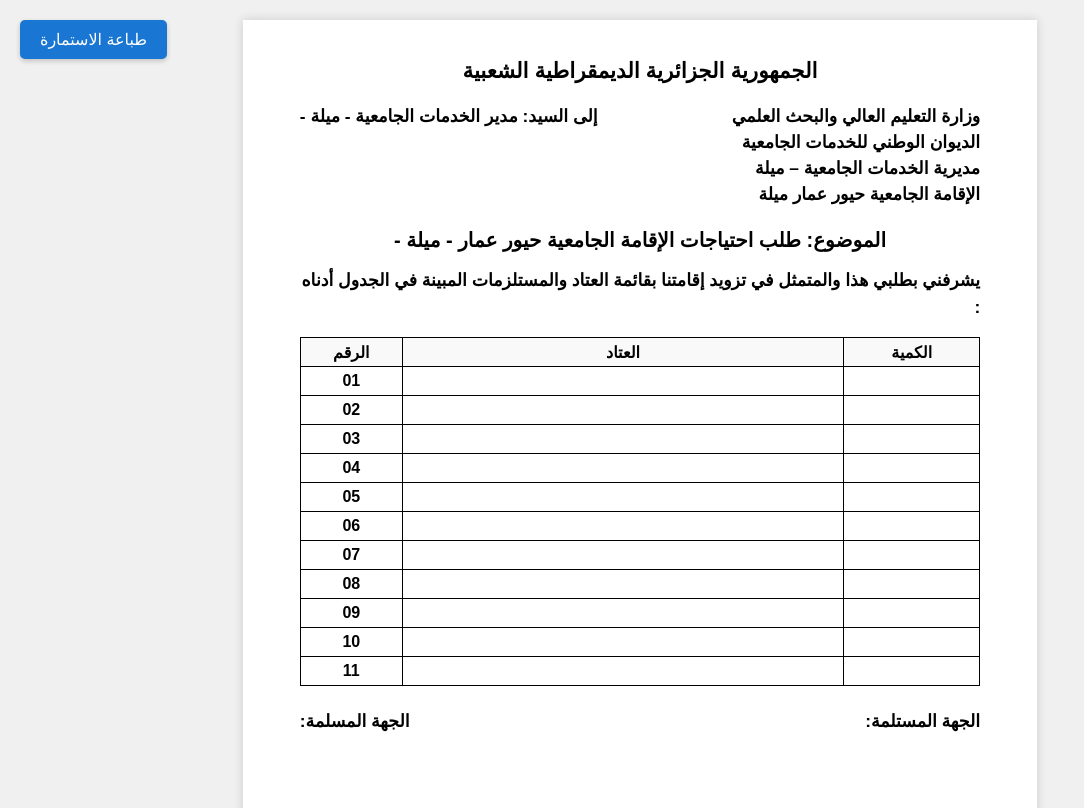
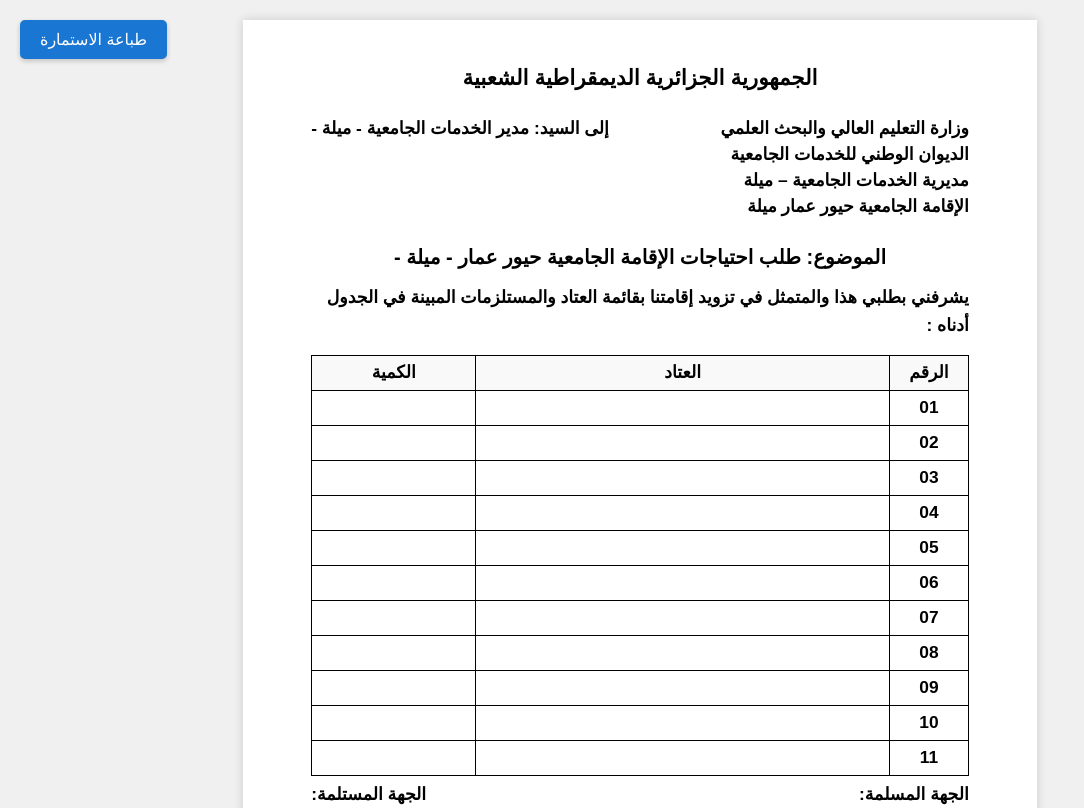
Before and after one commit to kassioslezar/demande-d-outils, a plain HTML site: page index.html in a window 1280 px wide. Shown: the top 808 px of the page, without its empty margins (0-1084 px from the left). Drawn offline with Linux system fonts and the light colour scheme.

Commit message:
Refine layout and styles in index.html
Updated padding, margins, and font sizes for various elements. Adjusted table structure and header/footer layout.

```diff
--- a/index.html
+++ b/index.html
@@ -15,23 +15,25 @@
             background: white;
             width: 210mm;
             min-height: 297mm;
-            padding: 10mm 15mm 15mm 15mm;
+            padding: 12mm 18mm 15mm 18mm;
             margin: 0 auto;
             box-shadow: 0 0 10px rgba(0,0,0,0.15);
             box-sizing: border-box;
             position: relative;
         }
+        /* الجمهورية الجزائرية الديمقراطية الشعبية */
         .republic-header {
             text-align: center;
             font-size: 16pt;
             font-weight: bold;
-            margin-bottom: 20px;
+            margin-bottom: 25px;
         }
+        /* الترويسة يمين ويسار */
         .header-row {
             display: flex;
             justify-content: space-between;
             align-items: flex-start;
-            margin-bottom: 20px;
+            margin-bottom: 25px;
         }
         .header-right {
             text-align: right;
@@ -45,12 +47,14 @@
             font-weight: bold;
             line-height: 1.5;
         }
+        /* الموضوع */
         .subject-title {
             text-align: center;
             font-size: 15pt;
             font-weight: bold;
-            margin: 15px 0;
+            margin: 20px 0 15px 0;
         }
+        /* النص التمهيدي */
         .content-text {
             font-size: 13pt;
             font-weight: bold;
@@ -58,20 +62,20 @@
             margin-bottom: 15px;
             text-align: right;
         }
-        /* تصميم الجدول ليكون مطابقاً للصورة تماماً (خانَت ضيقة وارتفاع صغير) */
+        /* الجدول: الرقم على اليمين، العتاد في الوسط، الكمية على اليسار */
         table {
             width: 100%;
             border-collapse: collapse;
             margin-top: 10px;
-            margin-bottom: 20px;
+            margin-bottom: 8px;
         }
         th, td {
             border: 1px solid #000;
-            padding: 3px 5px; /* تقليص الحشوة الداخلية لتصغير حجم الخانات تماماً كالورد */
+            padding: 4px 6px;
             text-align: center;
-            font-size: 12pt;
+            font-size: 13pt;
             font-weight: bold;
-            height: 22px; /* تحديد ارتفاع صغير وموحد للخانات */
+            height: 26px;
         }
         th {
             background-color: #f9f9f9;
@@ -82,18 +86,18 @@
             background: transparent;
             text-align: center;
             font-family: inherit;
-            font-size: 12pt;
+            font-size: 13pt;
             font-weight: normal;
             outline: none;
         }
         td input:focus {
             background-color: #fffde7;
         }
-        /* المسافات بدقة مطابقة لأسفل الجدول والتوقيعات */
+        /* التوقيعات تحت الجدول مباشرة كما في الصورة تماماً */
         .footer-signatures {
             display: flex;
             justify-content: space-between;
-            margin-top: 25px; /* ضبط المسافة تماماً كما في صورة الوورد */
+            margin-top: 8px;
             font-size: 13pt;
             font-weight: bold;
         }
@@ -162,77 +166,77 @@
         يشرفني بطلبي هذا والمتمثل في تزويد إقامتنا بقائمة العتاد والمستلزمات المبينة في الجدول أدناه :
     </div>
 
-    <!-- الجدول بـ 3 أعمدة (الكمية - العتاد - الرقم) تماماً مثل الوورد و 11 صفاً -->
+    <!-- الجدول: الرقم (يمين) - العتاد (وسط) - الكمية (يسار) -->
     <table>
         <thead>
             <tr>
-                <th style="width: 20%;">الكمية</th>
-                <th style="width: 65%;">العتاد</th>
-                <th style="width: 15%;">الرقم</th>
+                <th style="width: 12%;">الرقم</th>
+                <th style="width: 63%;">العتاد</th>
+                <th style="width: 25%;">الكمية</th>
             </tr>
         </thead>
         <tbody>
             <tr>
+                <td>01</td>
                 <td><input type="text" placeholder=""></td>
                 <td><input type="text" placeholder=""></td>
-                <td>01</td>
             </tr>
             <tr>
+                <td>02</td>
                 <td><input type="text" placeholder=""></td>
                 <td><input type="text" placeholder=""></td>
-                <td>02</td>
             </tr>
             <tr>
+                <td>03</td>
                 <td><input type="text" placeholder=""></td>
                 <td><input type="text" placeholder=""></td>
-                <td>03</td>
             </tr>
             <tr>
+                <td>04</td>
                 <td><input type="text" placeholder=""></td>
                 <td><input type="text" placeholder=""></td>
-                <td>04</td>
             </tr>
             <tr>
+                <td>05</td>
                 <td><input type="text" placeholder=""></td>
                 <td><input type="text" placeholder=""></td>
-                <td>05</td>
             </tr>
             <tr>
+                <td>06</td>
                 <td><input type="text" placeholder=""></td>
                 <td><input type="text" placeholder=""></td>
-                <td>06</td>
             </tr>
             <tr>
+                <td>07</td>
                 <td><input type="text" placeholder=""></td>
                 <td><input type="text" placeholder=""></td>
-                <td>07</td>
             </tr>
             <tr>
+                <td>08</td>
                 <td><input type="text" placeholder=""></td>
                 <td><input type="text" placeholder=""></td>
-                <td>08</td>
             </tr>
             <tr>
+                <td>09</td>
                 <td><input type="text" placeholder=""></td>
                 <td><input type="text" placeholder=""></td>
-                <td>09</td>
             </tr>
             <tr>
+                <td>10</td>
                 <td><input type="text" placeholder=""></td>
                 <td><input type="text" placeholder=""></td>
-                <td>10</td>
             </tr>
             <tr>
+                <td>11</td>
                 <td><input type="text" placeholder=""></td>
                 <td><input type="text" placeholder=""></td>
-                <td>11</td>
             </tr>
         </tbody>
     </table>
 
     <div class="footer-signatures">
+        <div>الجهة المسلمة:</div>
         <div>الجهة المستلمة:</div>
-        <div>الجهة المسلمة:</div>
     </div>
 </div>
 
```
